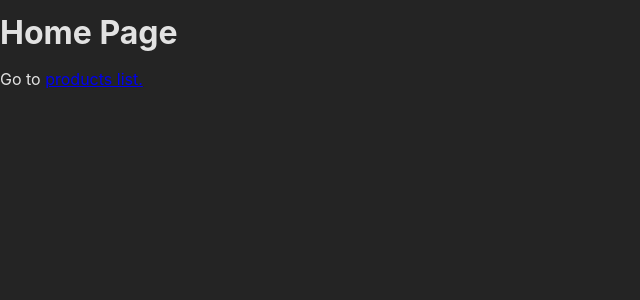
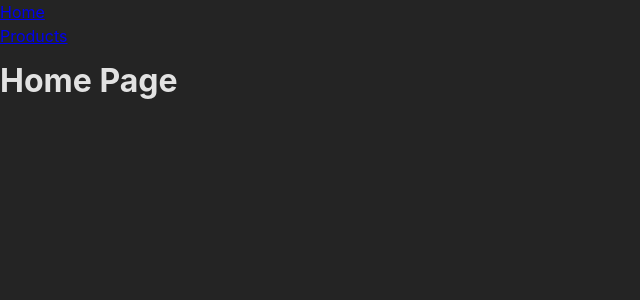
Before and after one commit to josanua/my-react-projects, a React (Create React App) app in the folder test-spa-react-router/: page / in a window 1280 px wide. Shown: the top 300 px of the page, without its empty margins (0-640 px from the left). Built offline with nearby package versions, Linux system fonts and the light colour scheme.

Commit message:
Add MainNavigation component and update page navigation
Introduced a `MainNavigation` component for consistent navigation across pages. Integrated the component into the `Home` and `Products` pages, replacing inline links. This enhances code reusability and improves maintainability.

```diff
--- /dev/null
+++ b/test-spa-react-router/src/components/MainNavigation.js
@@ -0,0 +1,16 @@
+import {Link} from "react-router-dom";
+
+export default function MainNavigation() {
+    return <header>
+        <nav>
+            <ul>
+                <li>
+                    <Link to="/">Home</Link>
+                </li>
+                <li>
+                    <Link to="/products">Products</Link>
+                </li>
+            </ul>
+        </nav>
+    </header>
+}
--- a/test-spa-react-router/src/pages/Home.js
+++ b/test-spa-react-router/src/pages/Home.js
@@ -1,10 +1,10 @@
-import {Link} from 'react-router-dom';
+import MainNavigation from "../components/MainNavigation";
 
 export default function Home() {
     return (
         <>
+            <MainNavigation/>
             <h1>Home Page</h1>
-            <p>Go to <Link to="/products">products list.</Link></p>
         </>
     )
 }
--- a/test-spa-react-router/src/pages/Products.js
+++ b/test-spa-react-router/src/pages/Products.js
@@ -1,11 +1,10 @@
-import {Link} from "react-router-dom";
+import MainNavigation from "../components/MainNavigation";
 
 export default function Products() {
     return (
         <>
+            <MainNavigation/>
             <h1>Products Page</h1>
-            <p>Go to <Link to="/">Home page</Link></p>
         </>
     )
-
 }
```
